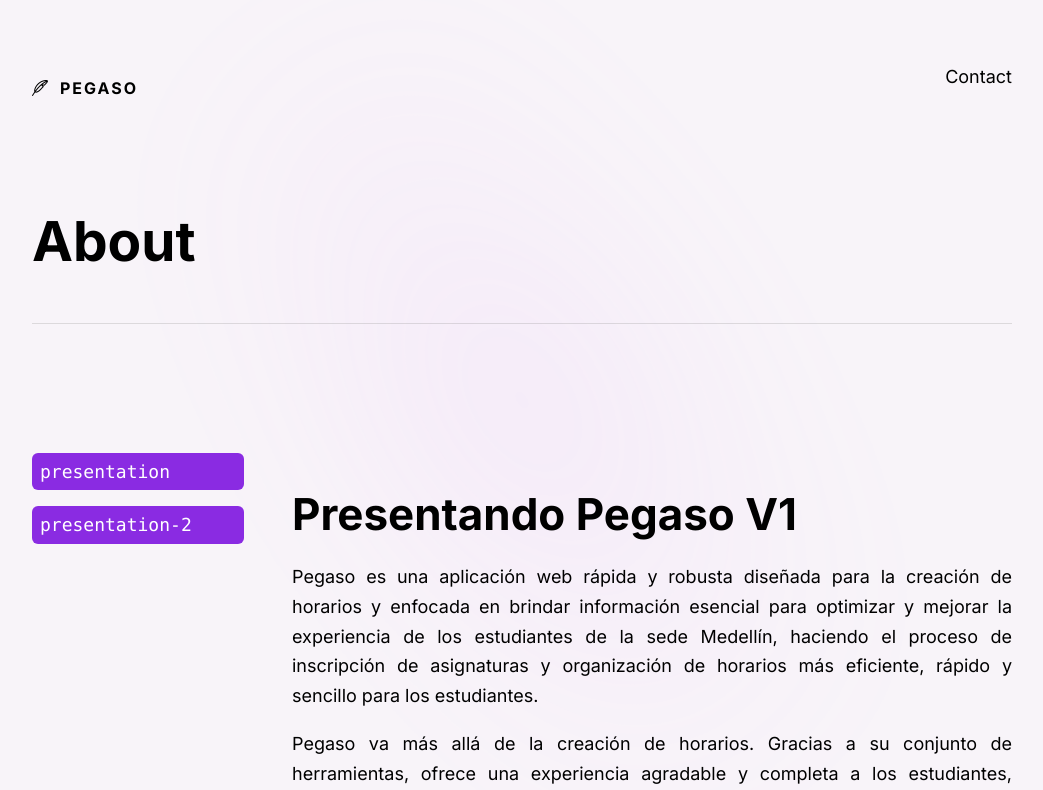
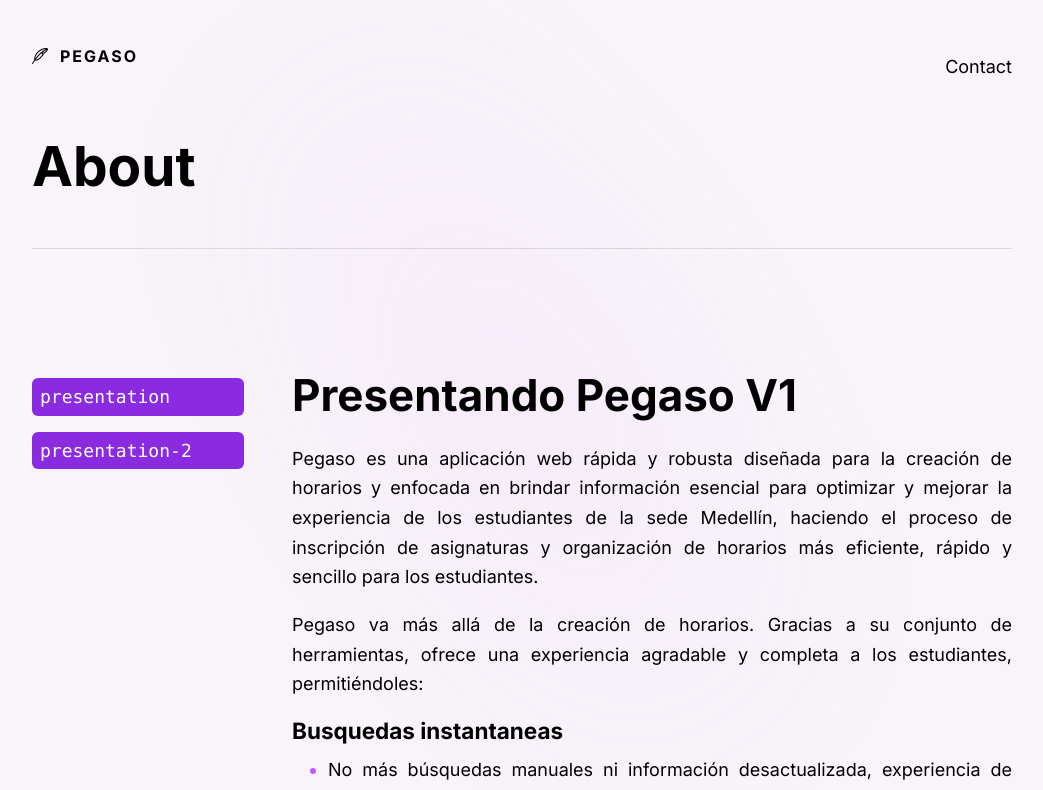
Before and after one commit to kblandonv/pegaso, a SvelteKit app: page /about in a window 1280 px wide. Shown: the top 790 px of the page, without its empty margins (118-1161 px from the left). Built offline with nearby package versions, Linux system fonts and the light colour scheme.

Commit message:
move sveltekit head after tailwind

```diff
--- a/src/app.html
+++ b/src/app.html
@@ -5,8 +5,6 @@
 	<meta charset="UTF-8" />
 	<meta name="viewport" content="width=device-width, initial-scale=1.0" />
 	<link rel="icon" href="%sveltekit.assets%/favicon.png" />
-
-	%sveltekit.head%
 
 	<script src="https://cdn.tailwindcss.com"></script>
 
@@ -16,6 +14,7 @@
 	<link href="https://cdn.jsdelivr.net/npm/bootstrap@5.3.3/dist/css/bootstrap.min.css" rel="stylesheet"/>
 	<link rel="stylesheet" href="https://cdn.jsdelivr.net/npm/bootstrap-icons@1.11.3/font/bootstrap-icons.min.css"/>
 
+	%sveltekit.head%
 </head>
 
 <body>
--- a/src/components/About/Nav.svelte
+++ b/src/components/About/Nav.svelte
@@ -1,5 +1,5 @@
 <header>
-	<nav>
+	<nav class="py-5">
 		<h2 id="site_title">
 			<a href="/">
 				<i class="bi bi-feather"></i>
@@ -17,8 +17,6 @@
 		display: flex;
 		align-items: center;
 		justify-content: space-between;
-		margin: 0 0 2em 0;
-		padding: 2em 0;
 
 		a {
 			transition: 0.1s ease;
--- a/src/styles/about.scss
+++ b/src/styles/about.scss
@@ -8,15 +8,15 @@ body {
 	color: var(--texto)!important;
     background-color: var(--background)!important;
 
-	margin: 0 auto;
-	padding: 0 1em;
-	width: 1040px;
-	max-width: 100%;
+	margin: 0 auto!important;
+	padding: 0 1em!important;
+	width: 1040px!important;
+	max-width: 100%!important;
 }
 
 h1, h2, h3, h4, h5 {
 	line-height: 1.2!important;
-	margin: 1em 0 0.5em 0!important;
+	margin: 0em 0 0.5em 0!important;
 	color: var(--texto)!important;
 	font-weight: 700!important;
 }
@@ -62,8 +62,8 @@ hr {
 }
 
 .post {
-	display: flex;
-	width: 100%;
+	display: flex!important;
+	width: 100%!important;
 }
 
 .version_wrapper {
```
